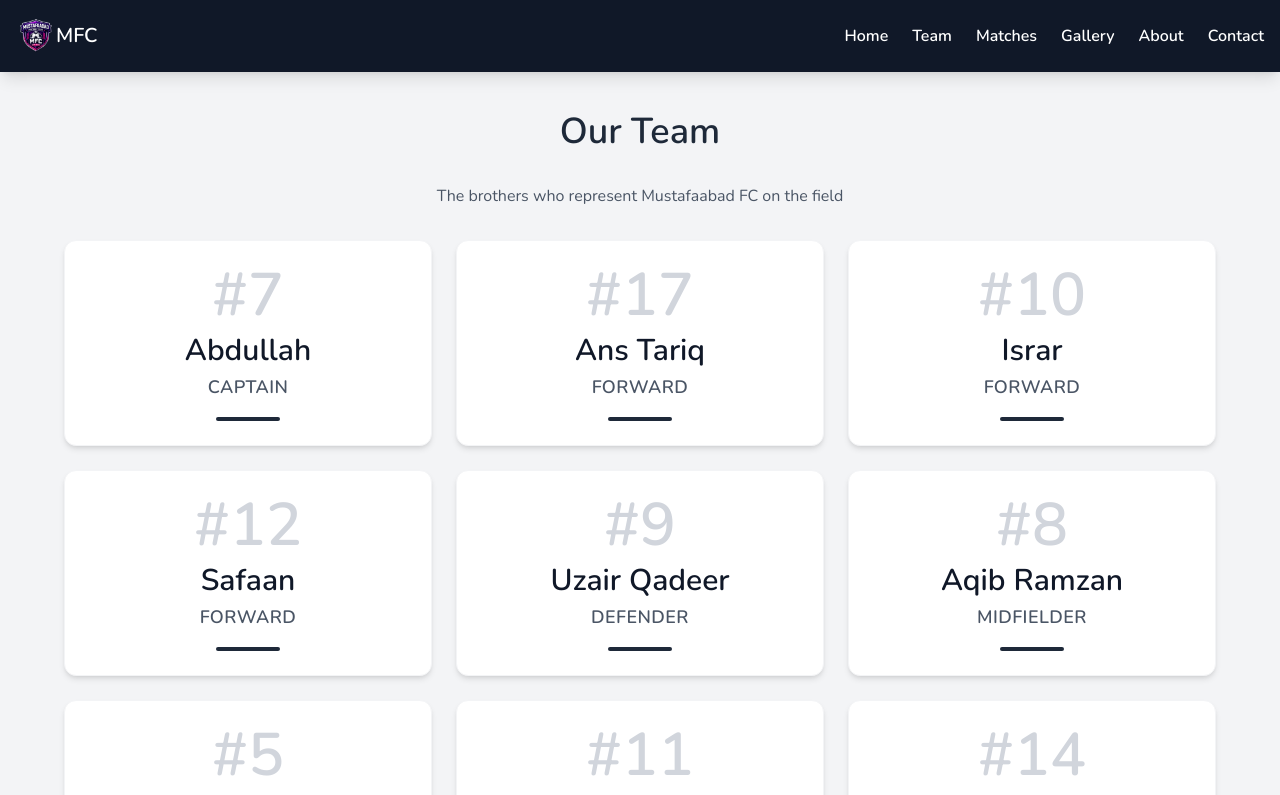
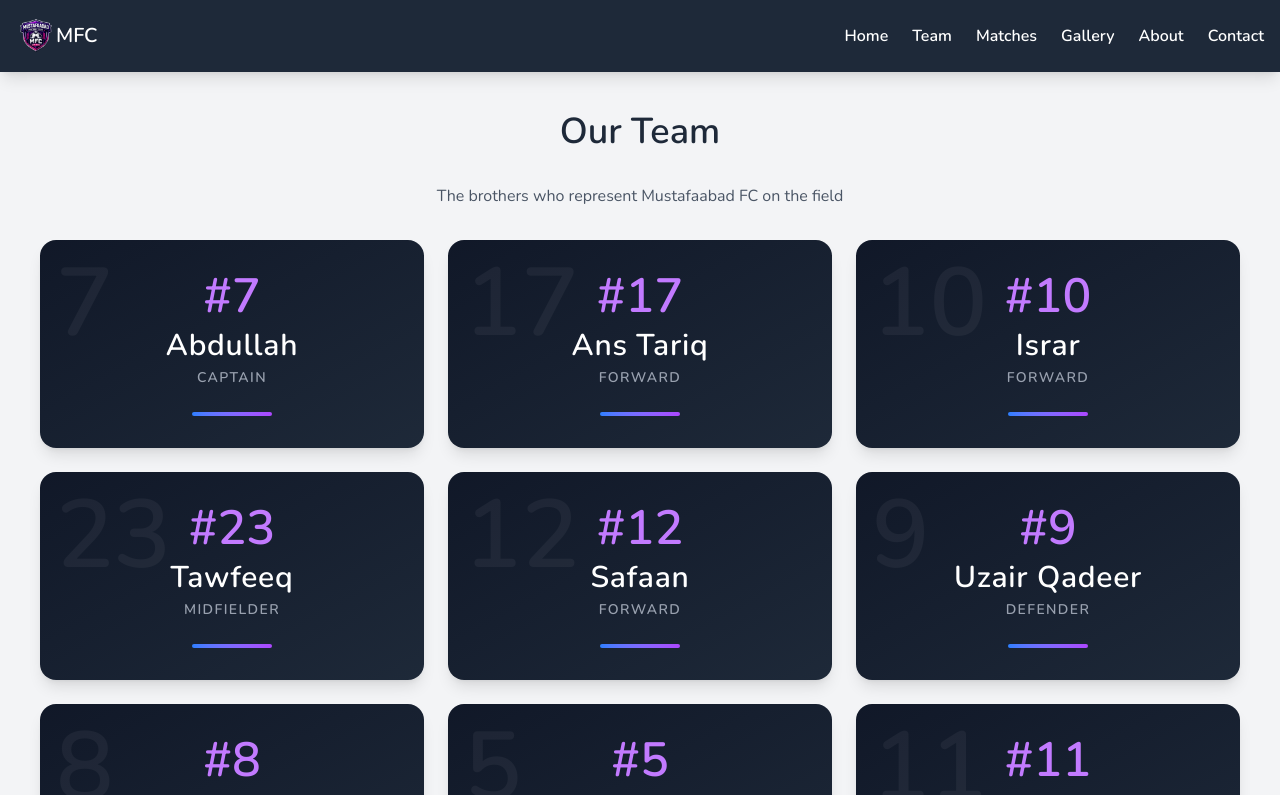
Before and after one commit to Sahirmasoodi/MFC, a React (Vite) app: page /#/team in a window 1280 px wide. Shown: the top 795 px of the page. Built offline with nearby package versions, Linux system fonts and the light colour scheme.

Commit message:
configure github pages

```diff
--- a/src/components/Navbar.jsx
+++ b/src/components/Navbar.jsx
@@ -8,13 +8,13 @@ const Navbar = () => {
   const navigate = useNavigate()
 
   return (
-    <nav className="bg-gray-900 text-white p-4 shadow-lg relative">
+    <nav className="bg-gray-800 text-white p-4 shadow-lg relative">
       <div className="flex justify-between items-center">
 
         {/* LOGO SECTION */}
-        <div onClick={()=>navigate("/MFC")} className="flex items-center gap-2 text-xl font-bold">
+        <div onClick={()=>navigate("/MFC")} className="flex items-center gap-2 text-xl font-bold cursor-pointer">
           <img src={images.logo} className="size-10 bg-transparent" />
-          <span className="-ml-2 font-heading">MFC</span>
+          <span className="-ml-2 font-heading ">MFC</span>
         </div>
 
         {/* DESKTOP MENU */}
--- a/src/components/PlayerCard.jsx
+++ b/src/components/PlayerCard.jsx
@@ -1,25 +1,28 @@
 const PlayerCard = ({ name, position, number }) => {
   return (
-    <div className="bg-white rounded-xl shadow-md p-6 text-center transition hover:shadow-xl border border-gray-100">
+    <div className="relative group bg-linear-to-br from-gray-900 to-gray-800 text-white rounded-2xl shadow-lg p-8 text-center overflow-hidden transition-all duration-500 hover:scale-105 hover:shadow-2xl">
+      <div className="absolute inset-0 opacity-0 group-hover:opacity-100 transition duration-500 bg-linear-to-tr from-blue-500/20 via-purple-500/20 to-pink-500/20 blur-2xl"></div>
 
-      {/* Jersey Number */}
-      <div className="text-6xl font-extrabold text-gray-300 mb-2">
-        #{number}
+      <div className="absolute top-4 left-4 text-8xl font-extrabold text-white/5 select-none">
+        {number}
       </div>
 
-      {/* Player Name - MAIN FOCUS */}
-      <h3 className="text-2xl md:text-3xl font-bold text-gray-900 mb-1">
-        {name}
-      </h3>
+      <div className="relative z-10">
 
-      {/* Position */}
-      <p className="text-lg font-semibold text-gray-600 uppercase tracking-wide">
-        {position}
-      </p>
+        <div className="text-5xl font-extrabold text-purple-400 mb-2">
+          #{number}
+        </div>
 
-      {/* Simple Divider */}
-      <div className="w-16 h-1 bg-gray-800 mx-auto mt-4 rounded"></div>
+        <h3 className="text-2xl md:text-3xl font-bold tracking-wide mb-1">
+          {name}
+        </h3>
 
+        <p className="text-sm font-semibold uppercase tracking-widest text-gray-400">
+          {position}
+        </p>
+        <div className="w-20 h-1 bg-linear-to-r from-blue-500 to-purple-500 mx-auto mt-6 rounded-full"></div>
+
+      </div>
     </div>
   );
 };
--- a/src/pages/Home.jsx
+++ b/src/pages/Home.jsx
@@ -22,25 +22,7 @@ const Home = () => {
         />
 
         {/* Overlay Content */}
-        <div className="absolute inset-0 flex flex-col items-center justify-center bg-black/30 text-white text-center px-4">
 
-
-          <div className="flex gap-4">
-            <Link
-              to="/matches"
-              className="bg-gray-900 hover:bg-gray-800 text-white px-6 py-3 rounded-md transition"
-            >
-              View Matches
-            </Link>
-
-            <Link
-              to="/team"
-              className="bg-white text-gray-900 px-6 py-3 rounded-md hover:bg-gray-200 transition"
-            >
-              Meet Team
-            </Link>
-          </div>
-        </div>
       </div>
 
       {/* WELCOME SECTION */}
@@ -56,6 +38,25 @@ const Home = () => {
         </p>
       </section>
 
+ <div className=" flex flex-col items-center justify-center text-white text-center px-4">
+
+
+          <div className="flex gap-4">
+            <Link
+              to="/matches"
+              className="bg-gray-900 hover:bg-gray-800 text-white px-6 py-3 rounded-md transition"
+            >
+              View Matches
+            </Link>
+
+            <Link
+              to="/team"
+              className="bg-gray-900 text-white px-6 py-3 rounded-md hover:bg-gray-800 transition"
+            >
+              Meet Team
+            </Link>
+          </div>
+        </div>
       {/* FEATURES SECTION - IMPROVED */}
       <section className="py-16 bg-white">
         <div className="max-w-6xl mx-auto px-6">
--- a/src/pages/Team.jsx
+++ b/src/pages/Team.jsx
@@ -5,18 +5,25 @@ const Team = () => {
     { name: "Abdullah", position: "Captain", number: 7 },
     { name: "Ans Tariq", position: "Forward", number: 17 },
     { name: "Israr", position: "Forward", number: 10 },
+    { name: "Tawfeeq", position: "Midfielder", number: 23 },
     { name: "Safaan", position: "Forward", number: 12 },
     { name: "Uzair Qadeer", position: "Defender", number: 9 },
     { name: "Aqib Ramzan", position: "Midfielder", number: 8 },
     { name: "Ahmed", position: "Defender", number: 5 },
     { name: "Rayan", position: "Forward", number: 11 },
+    { name: "Rehan", position: "Goal Keeper", number: 19 },
+    { name: "Abiyaad", position: "Defender", number: 24 },
     { name: "Haris", position: "Midfielder", number: 14 },
-    { name: "Sahir", position: "Defender", number: 1 },
+    { name: "Sahir", position: "Defender", number: 29 },
     { name: "Basant", position: "Defender", number: 13 },
     { name: "Aamil", position: "Forward", number: 6 },
     { name: "Atiq", position: "Midfielder", number: 16 },
     { name: "Azhaad", position: "Defender", number: 15 },
     { name: "Imaad", position: "Defender", number: 21 },
+    { name: "Haamid", position: "Defender", number: 14 },
+    { name: "Mohsin", position: "Defender", number: 18 },
+    { name: "Muteeb", position: "Defender", number: 22 },
+    { name: "Hyder", position: "Forward", number: 1 },
   ];
 
   return (
@@ -30,7 +37,7 @@ const Team = () => {
         The brothers who represent Mustafaabad FC on the field
       </p>
 
-      <div className="grid sm:grid-cols-2 md:grid-cols-3 gap-6 max-w-6xl mx-auto">
+      <div className="grid sm:grid-cols-2 md:grid-cols-3 gap-6 max-w-7xl mx-auto">
         {players.map((player, index) => (
           <PlayerCard key={index} {...player} />
         ))}
```
